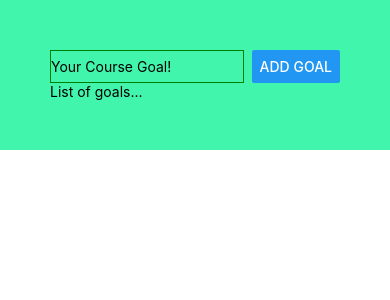
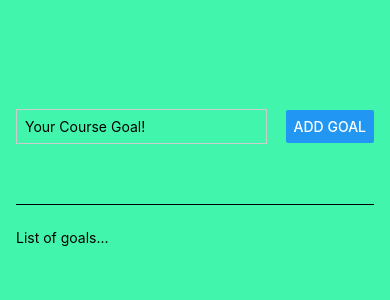
Before and after one commit to VS45/RNCourse, a React Native app: screen / in a window 390 px wide. Shown: the top 300 px of the page. Built offline with nearby package versions, Linux system fonts and the light colour scheme.

Commit message:
make it better

```diff
--- a/App.js
+++ b/App.js
@@ -7,7 +7,7 @@
         <TextInput style={styles.textInput} placeholder="Your Course Goal!" />
         <Button title="Add Goal" />
       </View>
-      <View>
+      <View style={styles.goalsContainer}>
         <Text>List of goals...</Text>
       </View>
     </View>
@@ -16,17 +16,28 @@
 
 const styles = StyleSheet.create({
   appContainer: {
+    flex: 1,
     backgroundColor: "#42f5ad",
-    padding: 50,
+    paddingTop: 50,
+    paddingHorizontal: 16,
   },
   inputContainer: {
+    flex: 1,
     flexDirection: "row",
     justifyContent: "space-between",
+    alignItems: "center",
+    marginBottom: 24,
+    borderBottomWidth: 1,
+    borderColor: "#ccccc",
   },
   textInput: {
     borderWidth: 1,
-    borderColor: "green",
-    width: "80%",
-    marginRight:8
+    borderColor: "#cccccc",
+    width: "70%",
+    marginRight: 8,
+    padding: 8,
+  },
+  goalsContainer: {
+    flex: 4,
   },
 });
```
